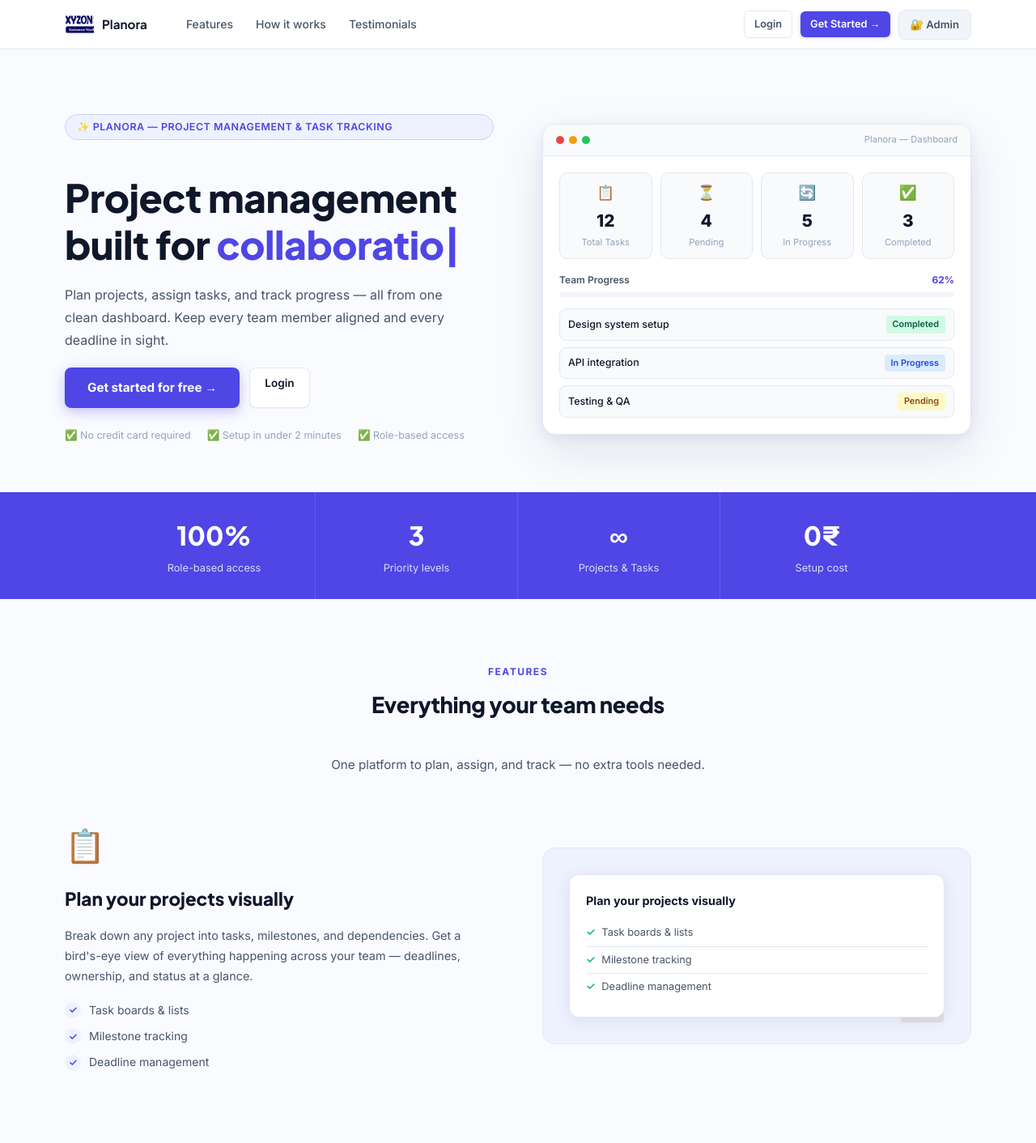
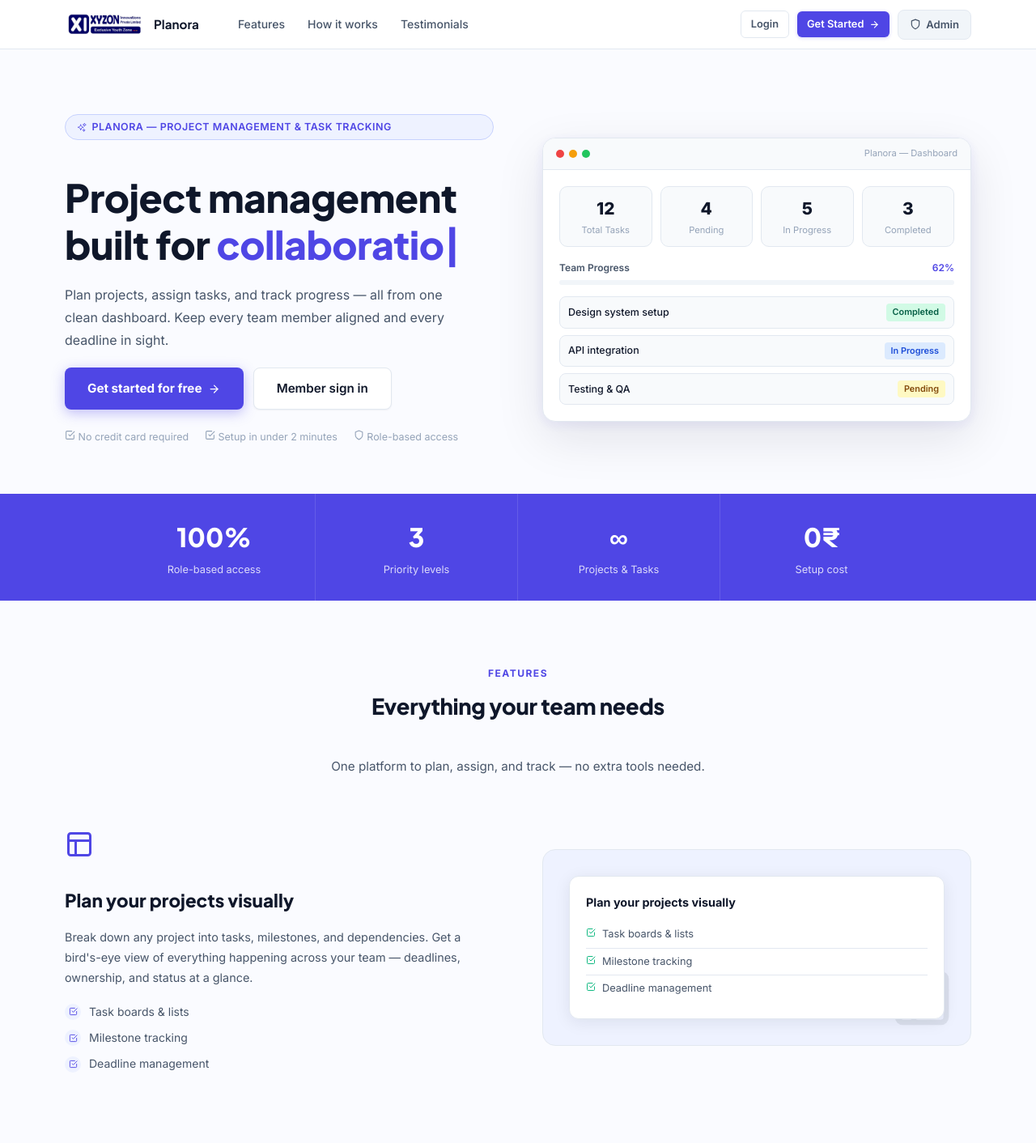
Before and after one commit to Adbhutha10/Xyzon-Project-management-and-task-tracking-system, a React (Vite) app in the folder frontend/: page / in a window 1280 px wide. Shown: the top 1412 px of the page at 81% size. Built offline with nearby package versions, Linux system fonts and the light colour scheme; no server answers.

Commit message:
Replace all emoji icons with React Icons (Feather) across HomePage, Sidebar, Dashboard, Projects

```diff
--- a/frontend/package.json
+++ b/frontend/package.json
@@ -13,6 +13,7 @@
     "axios": "^1.13.6",
     "react": "^19.2.0",
     "react-dom": "^19.2.0",
+    "react-icons": "^5.6.0",
     "react-router-dom": "^7.13.1"
   },
   "devDependencies": {
--- a/frontend/src/components/Sidebar.jsx
+++ b/frontend/src/components/Sidebar.jsx
@@ -1,17 +1,20 @@
 import { NavLink, useNavigate } from 'react-router-dom';
 import { useAuth } from '../context/AuthContext';
+import {
+    FiGrid, FiFolder, FiCheckSquare, FiUsers, FiLogOut,
+} from 'react-icons/fi';
 
 const adminLinks = [
-    { to: '/dashboard', icon: '📊', label: 'Dashboard' },
-    { to: '/projects', icon: '📁', label: 'Projects' },
-    { to: '/tasks', icon: '✅', label: 'Tasks' },
-    { to: '/team', icon: '👥', label: 'Team' },
+    { to: '/dashboard', Icon: FiGrid, label: 'Dashboard' },
+    { to: '/projects', Icon: FiFolder, label: 'Projects' },
+    { to: '/tasks', Icon: FiCheckSquare, label: 'Tasks' },
+    { to: '/team', Icon: FiUsers, label: 'Team' },
 ];
 
 const memberLinks = [
-    { to: '/dashboard', icon: '📊', label: 'Dashboard' },
-    { to: '/projects', icon: '📁', label: 'Projects' },
-    { to: '/tasks', icon: '✅', label: 'My Tasks' },
+    { to: '/dashboard', Icon: FiGrid, label: 'Dashboard' },
+    { to: '/projects', Icon: FiFolder, label: 'Projects' },
+    { to: '/tasks', Icon: FiCheckSquare, label: 'My Tasks' },
 ];
 
 const Sidebar = () => {
@@ -28,10 +31,12 @@
         <aside className="sidebar">
             {/* Brand */}
             <div className="sidebar-brand">
-                <div className="brand-icon">🚀</div>
+                <div className="brand-icon">
+                    <img src="/xyzon-logo.jpeg" alt="Planora" style={{ width: '100%', height: '100%', objectFit: 'cover', borderRadius: '8px' }} />
+                </div>
                 <div>
                     <div className="brand-name">Planora</div>
-                    <div className="brand-sub">Project Management & Task Tracking</div>
+                    <div className="brand-sub">Project Management &amp; Task Tracking</div>
                 </div>
             </div>
 
@@ -55,7 +60,7 @@
                         to={link.to}
                         className={({ isActive }) => `nav-link ${isActive ? 'nav-link-active' : ''}`}
                     >
-                        <span className="nav-icon">{link.icon}</span>
+                        <link.Icon size={16} className="nav-icon" />
                         <span>{link.label}</span>
                     </NavLink>
                 ))}
@@ -64,7 +69,7 @@
             {/* Logout */}
             <div className="sidebar-footer">
                 <button className="sidebar-logout" onClick={handleLogout}>
-                    <span>🚪</span> Sign Out
+                    <FiLogOut size={15} /> Sign Out
                 </button>
             </div>
         </aside>
--- a/frontend/src/pages/HomePage.jsx
+++ b/frontend/src/pages/HomePage.jsx
@@ -1,5 +1,11 @@
 import { Link } from 'react-router-dom';
-import { useState, useEffect } from 'react';
+import { useState, useEffect, useRef } from 'react';
+import {
+    FiLayout, FiCheckSquare, FiBarChart2, FiUsers,
+    FiArrowRight, FiShield, FiUserPlus, FiFolderPlus,
+} from 'react-icons/fi';
+import { HiOutlineSparkles } from 'react-icons/hi2';
+import { MdOutlineTrackChanges } from 'react-icons/md';
 
 /* ── Typewriter effect ───────────────────────────────────────────── */
 const words = ['productivity', 'collaboration', 'clarity', 'your team'];
@@ -39,8 +45,6 @@
     return visible;
 };
 
-/* ── FadeSection wrapper ─────────────────────────────────────────── */
-import { useRef } from 'react';
 const FadeSection = ({ children, className = '', delay = 0 }) => {
     const ref = useRef(null);
     const visible = useFadeIn(ref);
@@ -58,21 +62,21 @@
 /* ── Data ────────────────────────────────────────────────────────── */
 const features = [
     {
-        icon: '📋',
+        Icon: FiLayout,
         title: 'Plan your projects visually',
         desc: 'Break down any project into tasks, milestones, and dependencies. Get a bird\'s-eye view of everything happening across your team — deadlines, ownership, and status at a glance.',
         highlights: ['Task boards & lists', 'Milestone tracking', 'Deadline management'],
         color: '#EEF2FF',
     },
     {
-        icon: '✅',
+        Icon: FiCheckSquare,
         title: 'Assign tasks with full context',
         desc: 'Give every task a clear owner, priority, and due date. Members see exactly what they need to do next, and admins always know who\'s responsible for what.',
         highlights: ['Priority levels (Low / Medium / High)', 'Task status updates', 'Per-member workload view'],
         color: '#ECFDF5',
     },
     {
-        icon: '📊',
+        Icon: MdOutlineTrackChanges,
         title: 'Track progress in real time',
         desc: 'Your dashboard updates live as team members mark tasks done. Watch completion rates climb and catch bottlenecks before they become blockers.',
         highlights: ['Live completion %', 'Pending & in-progress counts', 'Team productivity overview'],
@@ -102,7 +106,7 @@
             <nav className="hp-nav">
                 <div className="hp-nav-inner">
                     <div className="home-logo">
-                        <img src="/xyzon-logo.jpeg" alt="Planora" style={{ height: '36px', width: '36px', borderRadius: '8px', objectFit: 'cover' }} />
+                        <img src="/xyzon-logo.jpeg" alt="Planora" style={{ height: '36px', width: '100px', borderRadius: '8px', objectFit: 'cover' }} />
                         <span className="home-logo-text">Planora</span>
                     </div>
                     <div className="hp-nav-links">
@@ -112,8 +116,10 @@
                     </div>
                     <div className="home-nav-actions">
                         <Link to="/login" className="btn btn-outline btn-sm">Login</Link>
-                        <Link to="/register" className="btn btn-primary btn-sm">Get Started →</Link>
-                        <Link to="/admin/login" className="admin-icon-btn" title="Admin Portal">🔐 Admin</Link>
+                        <Link to="/register" className="btn btn-primary btn-sm">Get Started <FiArrowRight /></Link>
+                        <Link to="/admin/login" className="admin-icon-btn" title="Admin Portal">
+                            <FiShield size={14} /> Admin
+                        </Link>
                     </div>
                 </div>
             </nav>
@@ -121,7 +127,9 @@
             {/* ── Hero ── */}
             <section className="hp-hero">
                 <div className="hp-hero-content">
-                    <div className="hero-tag">✨ Planora — Project Management & Task Tracking</div>
+                    <div className="hero-tag">
+                        <HiOutlineSparkles /> Planora — Project Management &amp; Task Tracking
+                    </div>
                     <h1 className="hp-hero-h1">
                         Project management<br />
                         built for <span className="hp-typewriter">{typeword}<span className="hp-cursor">|</span></span>
@@ -131,15 +139,13 @@
                         Keep every team member aligned and every deadline in sight.
                     </p>
                     <div className="hp-hero-ctas">
-                        <Link to="/register" className="btn-hero-primary">Get started for free →</Link>
-                        <Link to="/login" className="btn-hero-outline" style={{ padding: '8px 18px', fontSize: '0.85rem' }}>
-                            Login
-                        </Link>
+                        <Link to="/register" className="btn-hero-primary">Get started for free <FiArrowRight /></Link>
+                        <Link to="/login" className="btn-hero-outline">Member sign in</Link>
                     </div>
                     <div className="hp-hero-trust">
-                        <span>✅ No credit card required</span>
-                        <span>✅ Setup in under 2 minutes</span>
-                        <span>✅ Role-based access</span>
+                        <span><FiCheckSquare size={13} /> No credit card required</span>
+                        <span><FiCheckSquare size={13} /> Setup in under 2 minutes</span>
+                        <span><FiShield size={13} /> Role-based access</span>
                     </div>
                 </div>
 
@@ -153,17 +159,21 @@
                     </div>
                     <div className="mockup-body">
                         <div className="mockup-stats">
-                            {[['📋', '12', 'Total Tasks'], ['⏳', '4', 'Pending'], ['🔄', '5', 'In Progress'], ['✅', '3', 'Completed']].map(([ic, v, l]) => (
-                                <div className="mockup-stat" key={l}>
-                                    <div style={{ fontSize: '1.1rem', marginBottom: '4px' }}>{ic}</div>
-                                    <div style={{ fontSize: '1.3rem', fontWeight: 800, color: '#0F172A' }}>{v}</div>
-                                    <div style={{ fontSize: '0.7rem', color: '#94A3B8', marginTop: '2px' }}>{l}</div>
+                            {[
+                                { label: 'Total Tasks', value: '12' },
+                                { label: 'Pending', value: '4' },
+                                { label: 'In Progress', value: '5' },
+                                { label: 'Completed', value: '3' },
+                            ].map(({ label, value }) => (
+                                <div className="mockup-stat" key={label}>
+                                    <div style={{ fontSize: '1.3rem', fontWeight: 800, color: '#0F172A' }}>{value}</div>
+                                    <div style={{ fontSize: '0.7rem', color: '#94A3B8', marginTop: '2px' }}>{label}</div>
                                 </div>
                             ))}
                         </div>
                         <div className="mockup-progress-row">
-                            <span style={{ fontSize: '0.75rem', fontWeight: 600, color: '#475569' }}>Team Progress</span>
-                            <span style={{ fontSize: '0.75rem', fontWeight: 700, color: '#4F46E5' }}>62%</span>
+                            <span>Team Progress</span>
+                            <span>62%</span>
                         </div>
                         <div className="mockup-pbar"><div className="mockup-pfill" style={{ width: '62%' }}></div></div>
                         <div className="mockup-tasks">
@@ -203,20 +213,20 @@
                 {features.map((f, i) => (
                     <FadeSection key={f.title} className={`hp-feature-row ${i % 2 === 1 ? 'hp-feature-row-rev' : ''}`} delay={100}>
                         <div className="hp-feature-text">
-                            <div className="hp-feature-icon-big">{f.icon}</div>
+                            <div className="hp-feature-icon-big"><f.Icon size={36} color="var(--primary)" /></div>
                             <h3 className="hp-feature-title">{f.title}</h3>
                             <p className="hp-feature-desc">{f.desc}</p>
                             <ul className="hp-feature-list">
-                                {f.highlights.map((h) => <li key={h}><span className="hp-check">✓</span>{h}</li>)}
+                                {f.highlights.map((h) => <li key={h}><span className="hp-check"><FiCheckSquare size={11} /></span>{h}</li>)}
                             </ul>
                         </div>
                         <div className="hp-feature-visual" style={{ background: f.color }}>
-                            <div style={{ fontSize: '4rem', opacity: 0.15, position: 'absolute', right: 20, bottom: 10 }}>{f.icon}</div>
+                            <div style={{ position: 'absolute', right: 20, bottom: 10, opacity: 0.08 }}><f.Icon size={80} /></div>
                             <div className="hp-feature-card-preview">
                                 <div style={{ fontWeight: 700, fontSize: '0.9rem', marginBottom: '12px', color: '#0F172A' }}>{f.title}</div>
                                 {f.highlights.map((h) => (
                                     <div key={h} className="hp-preview-row">
-                                        <span className="hp-preview-check">✓</span>
+                                        <span className="hp-preview-check"><FiCheckSquare size={12} color="var(--success)" /></span>
                                         <span>{h}</span>
                                     </div>
                                 ))}
@@ -234,13 +244,13 @@
                 </FadeSection>
                 <div className="hp-steps">
                     {[
-                        { n: 1, icon: '📝', title: 'Register your account', desc: 'Sign up as a member or log in as admin using your credentials.' },
-                        { n: 2, icon: '📁', title: 'Create projects', desc: 'Admin creates projects and assigns team members to each one.' },
-                        { n: 3, icon: '✅', title: 'Assign & track tasks', desc: 'Add tasks with priorities and deadlines, then watch progress live.' },
+                        { n: 1, Icon: FiUserPlus, title: 'Register your account', desc: 'Sign up as a member or log in as admin using your credentials.' },
+                        { n: 2, Icon: FiFolderPlus, title: 'Create projects', desc: 'Admin creates projects and assigns team members to each one.' },
+                        { n: 3, Icon: FiBarChart2, title: 'Assign & track tasks', desc: 'Add tasks with priorities and deadlines, then watch progress live.' },
                     ].map((s, i) => (
                         <FadeSection key={s.n} delay={i * 120}>
                             <div className="hp-step">
-                                <div className="hp-step-icon">{s.icon}</div>
+                                <div className="hp-step-icon"><s.Icon size={28} color="var(--primary)" /></div>
                                 <div className="hp-step-num">{s.n}</div>
                                 <h4 className="hp-step-title">{s.title}</h4>
                                 <p className="hp-step-desc">{s.desc}</p>
@@ -281,8 +291,10 @@
                     <h2>Ready to manage your team better?</h2>
                     <p>Join your team on Planora and start delivering projects on time.</p>
                     <div className="hp-hero-ctas" style={{ justifyContent: 'center' }}>
-                        <Link to="/register" className="btn-hero-primary">Get Started Free →</Link>
-                        <Link to="/admin/login" className="btn-hero-outline" style={{ borderColor: 'rgba(79,70,229,0.3)', color: '#4F46E5' }}>Admin Login</Link>
+                        <Link to="/register" className="btn-hero-primary">Get Started Free <FiArrowRight /></Link>
+                        <Link to="/admin/login" className="btn-hero-outline" style={{ borderColor: 'rgba(79,70,229,0.3)', color: '#4F46E5' }}>
+                            <FiShield size={14} /> Admin Login
+                        </Link>
                     </div>
                 </section>
             </FadeSection>
@@ -290,7 +302,7 @@
             {/* ── Footer ── */}
             <footer className="home-footer">
                 <div style={{ display: 'flex', justifyContent: 'center', alignItems: 'center', gap: '8px', marginBottom: '8px' }}>
-                    <div className="home-logo-icon" style={{ width: 24, height: 24, fontSize: '0.7rem', borderRadius: '6px' }}>🚀</div>
+                    <img src="/xyzon-logo.jpeg" alt="Planora" style={{ height: '20px', width: '55px', borderRadius: '4px', objectFit: 'cover' }} />
                     <span style={{ fontWeight: 700, color: '#475569', fontSize: '0.88rem' }}>Planora</span>
                 </div>
                 <p>© 2026 Planora. Built by Beere Adbhutha.</p>
```
Also changed, not shown: frontend/src/pages/admin/DashboardPage.jsx (+29 -25 lines), frontend/src/pages/admin/ProjectsPage.jsx (+11 -10 lines), 1 other file (tests, documents, lock files or other folders).
